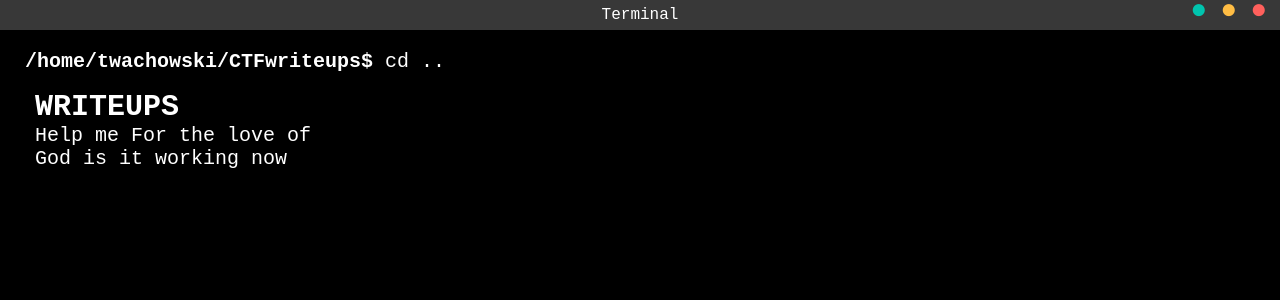
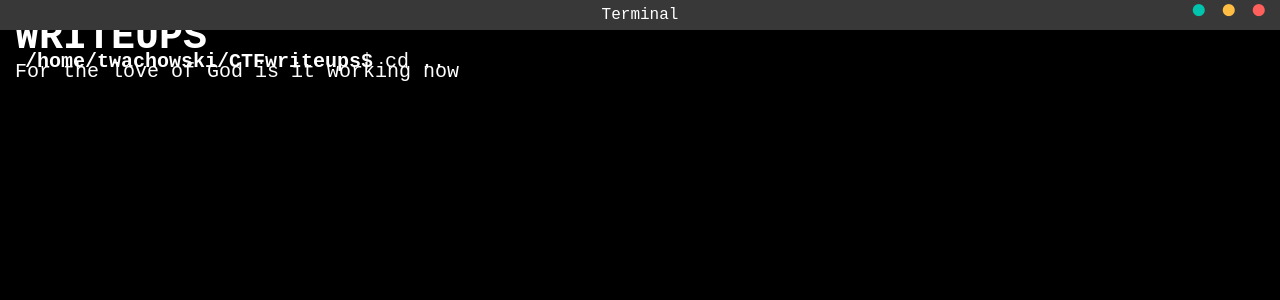
Before and after one commit to tadeuszwachowski/CTFwriteups, a Jekyll site: the page built from index.html, in a window 1280 px wide. Shown: the top 300 px of the page. Built offline with Jekyll 4.4.1, drawn with Linux system fonts in a browser that asks for light colours; nearby versions of some CDN libraries; Markdown is read by kramdown in place of the engine named in the settings.

Commit message:
Some more setting up

```diff
--- a/_layouts/default.html
+++ b/_layouts/default.html
@@ -30,7 +30,10 @@
 	<div id="content">
 		<p id="helpline"> <b>/home/twachowski/CTFwriteups$&nbsp;</b><a href="https://qualorm.github.io">cd .. </a></p>
 		<p id="terminal"></p>
-		<article id="content">{{content}}</article>
+	</div>
+
+	<div id="md-place">
+		{{content}}
 	</div>
 
 	<script src="http://ajax.googleapis.com/ajax/libs/jquery/1.9.1/jquery.min.js"></script>
--- a/index.html
+++ b/index.html
@@ -2,8 +2,11 @@
 layout: default
 ---
 <h1>WRITEUPS</h1>
-<p>Help me</p>
 
 {% for hm in site.helpme %}
   <p>{{ hm.content | markdownify }}</p>
 {% endfor %}
+
+{% for CTFl in site.CTFlearn %}
+  <p>{{ CTFl.content | markdownify }}</p>
+{% endfor %}
```
